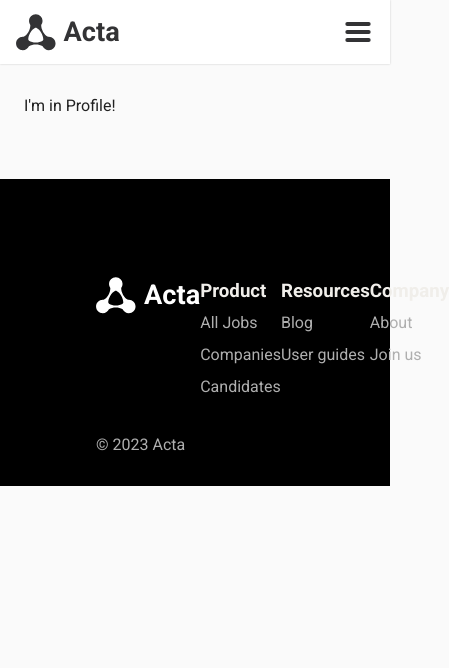
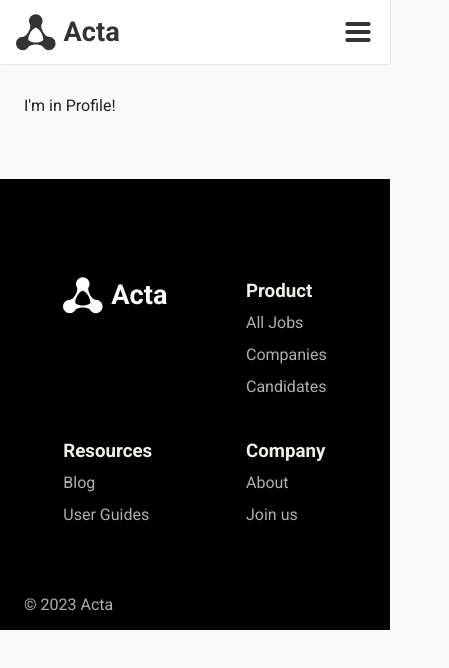
Before and after one commit to Luzefiru/Acta, a React (Create React App) app: page /profile/test in a window 390 px wide. Shown: the top 668 px of the page, 449 px wide, since content can reach past the window. Built offline with nearby package versions, Linux system fonts and the light colour scheme.

Commit message:
feat: make Footer responsive

```diff
--- a/src/components/layouts/Footer.css
+++ b/src/components/layouts/Footer.css
@@ -2,7 +2,7 @@
   width: 100%;
   display: flex;
   flex-direction: column;
-  gap: 2rem;
+  gap: 32px;
   background-color: black;
   padding: 6rem 6rem 2rem 6rem;
 }
@@ -16,18 +16,37 @@
 }
 
 .Footer--wrapper {
-  display: flex;
-  align-items: flex-start;
+  display: grid;
+  grid-template-areas:
+    'logo product resources company'
+    'copyright copyright copyright copyright';
+  align-items: start;
   justify-content: space-around;
   width: 100%;
 }
 
-h3 {
+.Footer__product {
+  grid-area: product;
+}
+
+.Footer__resources {
+  grid-area: resources;
+}
+
+.Footer__company {
+  grid-area: company;
+}
+
+.Footer__copyright {
+  grid-area: copyright;
+}
+
+.Footer h3 {
   color: var(--surface-alt);
 }
 
-a,
-p {
+.Footer a,
+.Footer__copyright > p {
   color: var(--subtext);
 }
 
@@ -38,3 +57,17 @@ p {
 .Footer--wrapper .Logo > svg:hover {
   transform: rotate(360deg);
 }
+
+@media only screen and (max-width: 768px) {
+  .Footer {
+    padding: 6rem 1.5rem 1rem 1.5rem;
+  }
+
+  .Footer--wrapper {
+    grid-template-areas:
+      'logo product'
+      'resources company'
+      'copyright copyright';
+    row-gap: 32px;
+  }
+}
--- a/src/components/layouts/Footer.jsx
+++ b/src/components/layouts/Footer.jsx
@@ -15,7 +15,7 @@ function Footer() {
         <div className="Footer__resources">
           <h3>Resources</h3>
           <a>Blog</a>
-          <a>User guides</a>
+          <a>User Guides</a>
         </div>
         <div className="Footer__company">
           <h3>Company</h3>
```
